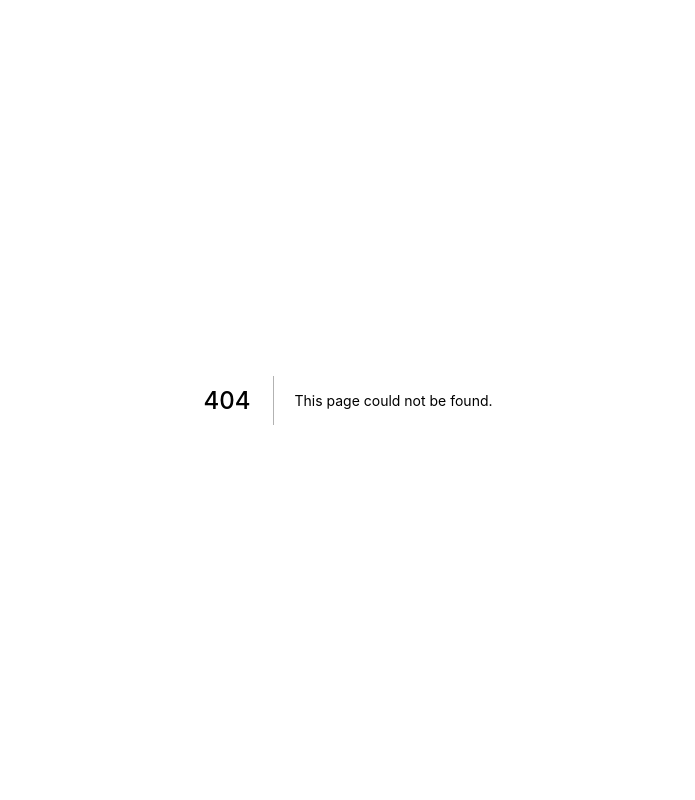
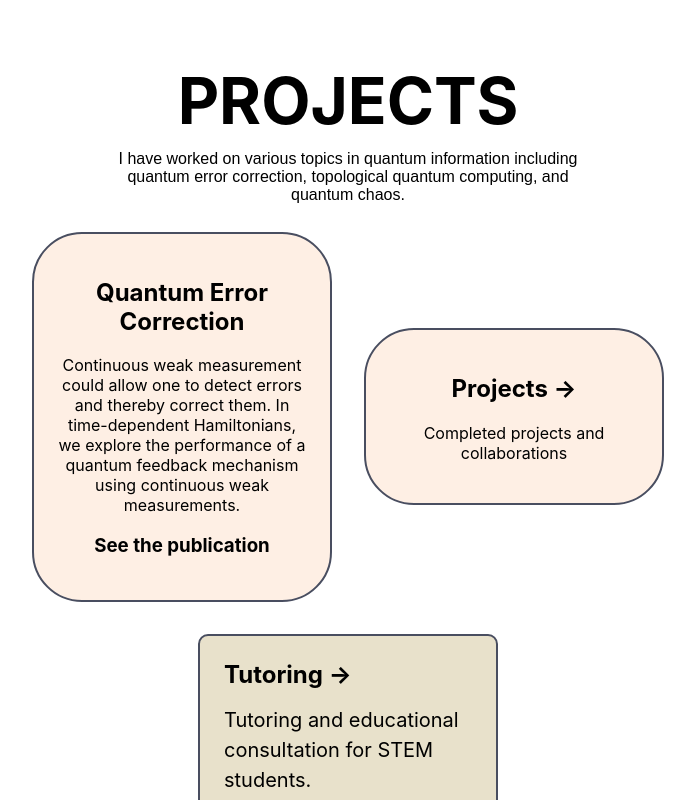
Before and after one commit to armanxbabakhani/ArmanWeb, a Next.js app: page /projects in a window 1280 px wide. Before the commit this address had no page. Shown: the top 800 px of the page, without its empty margins (292-987 px from the left). Built offline with nearby package versions, Linux system fonts and the light colour scheme.

Commit message:
made minor style changes. Added in the projects and about me page.

```diff
--- /dev/null
+++ b/pages/projects.js
@@ -0,0 +1,45 @@
+import Link from 'next/link'
+import styles from '../styles/Home.module.css'
+
+export default function Me() {
+    return(
+        <div>
+            <main className={styles.main}>
+                <h1 className={styles.title}>
+                    PROJECTS
+                </h1>
+                <p className={styles.introbox}>
+                    I have worked on various topics in quantum information including quantum error correction,
+                    topological quantum computing, and quantum chaos.
+                </p>
+                <div className={styles.grid}>
+                    <a href="/me" className={styles.roundbox}>
+                        <h2>Quantum Error Correction</h2>
+                        <p> Continuous weak measurement could allow one to detect errors and thereby correct them.
+                            In time-dependent Hamiltonians, we explore the performance of a quantum feedback mechanism using continuous weak measurements.
+                            {' '}
+                            <a href="https://journals.aps.org/pra/abstract/10.1103/PhysRevA.103.042406" > <h3>See the publication</h3> </a>
+                        </p>
+                    </a>
+
+                    <a href="https://nextjs.org/learn" className={styles.roundbox}>
+                        <h2>Projects &rarr;</h2>
+                        <p>Completed projects and collaborations</p>
+                    </a>
+
+                    <a
+                        href="https://github.com/vercel/next.js/tree/canary/examples"
+                        className={styles.card}
+                    >
+                        <h2>Tutoring &rarr;</h2>
+                        <p>Tutoring and educational consultation for STEM students.</p>
+                    </a>
+                </div>
+            </main>
+            <footer className={styles.footer}>
+                <Link href="/" passHref><a> Return to the Main Page </a></Link>
+            </footer>
+        </div>
+
+    )
+}
--- a/styles/Home.module.css
+++ b/styles/Home.module.css
@@ -58,16 +58,43 @@
 }
 
 .introbox{
-  background: #dee4df;
+  background: #ffffff;
   margin: 0.5rem;
   padding: 0.25rem;
   text-align: center;
   color: inherit;
   text-decoration: none;
+  font-family: open-sans , sans-serif , Helvetica, 'Times New Roman', Times;
+  /*border: 1px solid #251927;*/
+  border-radius: 5px;
+  transition: color 0.15s ease, border-color 0.15s ease;
+  max-width: 500px;
+}
+.roundbox {
+  background: #feefe4;
+  margin: 1rem;
+  padding: 1.5rem;
+  text-align: center;
+  color: inherit;
+  text-decoration: none;
+  border: 2.5px solid #494E60;
+  border-radius: 50px;
+  transition: color 0.15s ease, border-color 0.15s ease;
+  max-width: 300px;
+}
+.me{
+  background: #dadef9;
+  margin: 1.5rem;
+  padding: 1.5rem;
+  text-align: left;
+  color: inherit;
+  text-decoration: none;
+  font-family: sans-serif , Helvetica, 'Times New Roman', Times;
+  font-size: 1.25rem;
   /* border: 1px solid #251927;
   border-radius: 0px; */
   transition: color 0.15s ease, border-color 0.15s ease;
-  max-width: 800px;
+  max-width: 1000px;
 }
 .code {
   background: #fafafa;
@@ -93,7 +120,7 @@
   text-align: left;
   color: inherit;
   text-decoration: none;
-  border: 1px solid #494E60;
+  border: 2.5px solid #494E60;
   border-radius: 10px;
   transition: color 0.15s ease, border-color 0.15s ease;
   max-width: 300px;
```
Also changed, not shown: pages/index.js (+4 -17 lines), pages/me.js (added, +32 -0 lines), pages/tutoring.js (added).
